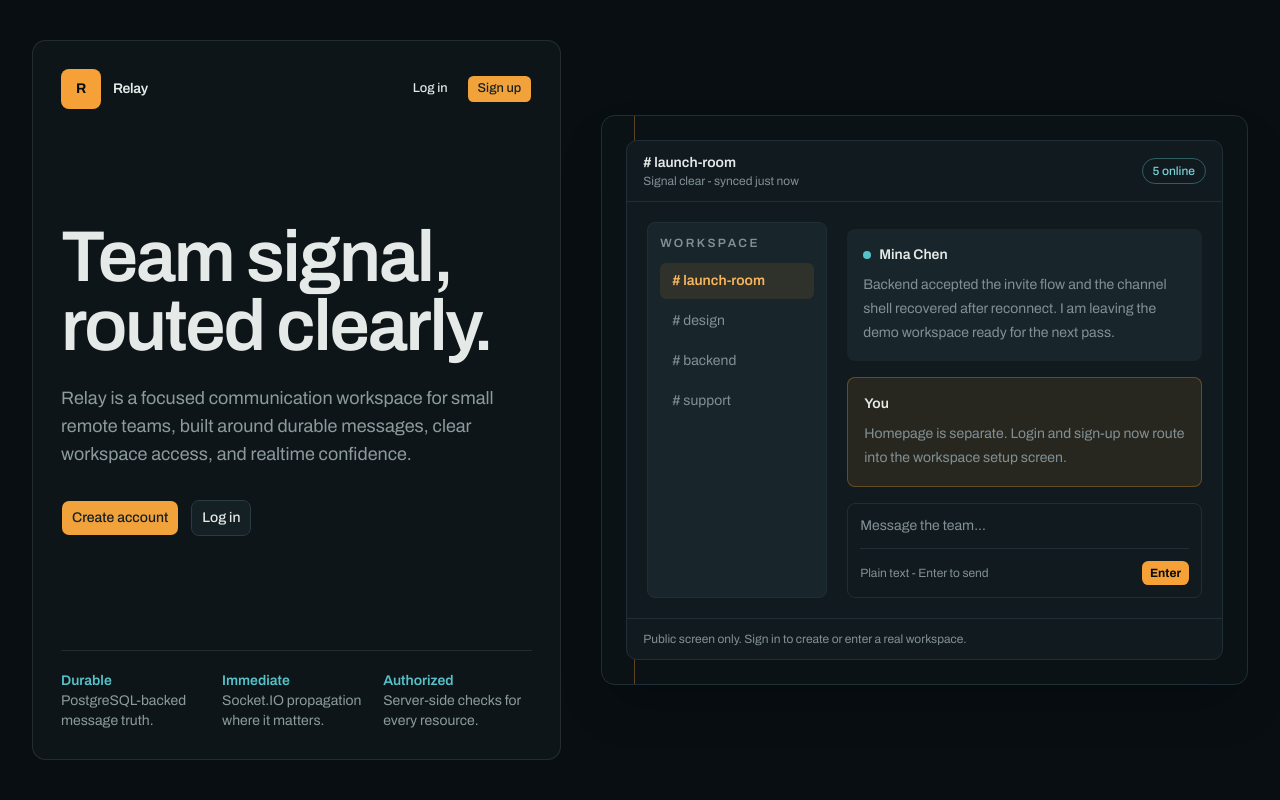
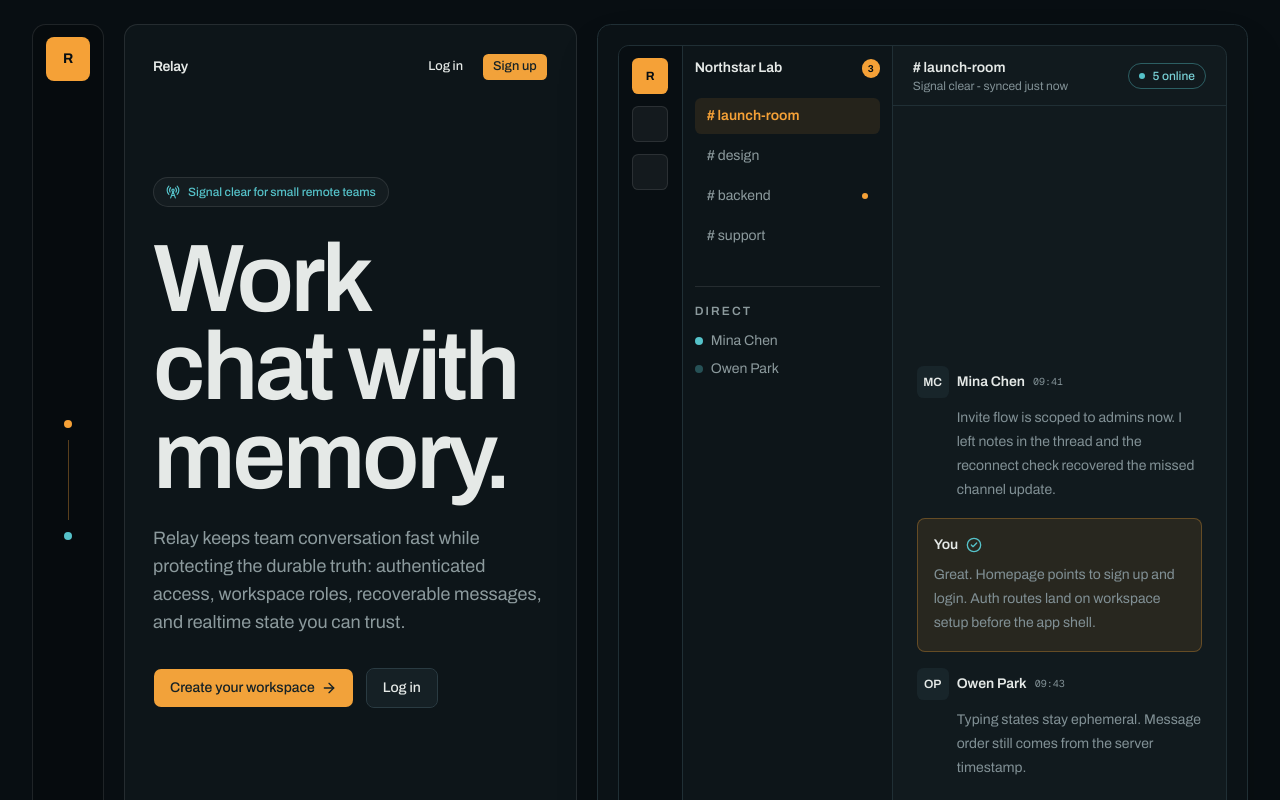
Before and after one commit to AshrafMurad/relay, a Next.js app in the folder frontend/: page / in a window 1280 px wide. Shown: the top 800 px of the page. Built offline with nearby package versions, Linux system fonts and the light colour scheme.

Commit message:
feat: enhance authentication page layout and functionality; improve user prompts and accessibility

```diff
--- a/frontend/app/page.tsx
+++ b/frontend/app/page.tsx
@@ -1,85 +1,121 @@
 import Link from "next/link"
+import { ArrowRight, CheckCircle2, Clock3, MessageSquare, RadioTower, ShieldCheck } from "lucide-react"
 
 import { Button } from "@/components/ui/button"
 
 export default function Home() {
   return (
     <main className="min-h-dvh overflow-y-auto bg-signal-carbon text-signal-panel-text">
-      <section className="mx-auto grid min-h-dvh w-full max-w-7xl gap-10 px-5 py-6 md:px-8 lg:grid-cols-[minmax(0,0.9fr)_minmax(540px,1.1fr)] lg:items-center lg:py-10">
-        <div className="flex min-h-[calc(100dvh-3rem)] flex-col justify-between gap-10 rounded-2xl border border-white/10 bg-signal-panel p-5 md:p-7 lg:min-h-[calc(100dvh-5rem)]">
+      <section className="mx-auto grid min-h-dvh w-full max-w-7xl gap-5 px-4 py-4 md:px-6 lg:grid-cols-[72px_minmax(0,0.82fr)_minmax(560px,1.18fr)] lg:px-8 lg:py-6">
+        <aside className="hidden rounded-2xl border border-white/10 bg-black/20 p-3 lg:flex lg:min-h-[calc(100dvh-3rem)] lg:flex-col lg:items-center lg:justify-between" aria-label="Relay route rail">
+          <Link className="grid size-11 place-items-center rounded-lg bg-signal-amber text-sm font-bold text-signal-carbon" href="/" aria-label="Relay home">R</Link>
+          <div className="flex flex-col items-center gap-3 text-signal-panel-muted">
+            <span className="size-2 rounded-full bg-signal-amber" />
+            <span className="h-20 w-px bg-signal-amber/35" />
+            <span className="size-2 rounded-full bg-signal-cyan" />
+          </div>
+          <div className="rounded-full border border-white/10 px-2 py-3 text-[10px] font-semibold uppercase tracking-[0.22em] text-signal-panel-muted [writing-mode:vertical-rl]">Clear</div>
+        </aside>
+
+        <div className="flex min-h-[calc(100dvh-2rem)] flex-col justify-between gap-10 rounded-2xl border border-white/10 bg-signal-panel p-5 md:p-7 lg:min-h-[calc(100dvh-3rem)]">
           <nav className="flex items-center justify-between gap-4" aria-label="Public navigation">
-            <Link className="flex items-center gap-3" href="/" aria-label="Relay home">
+            <Link className="flex items-center gap-3 lg:hidden" href="/" aria-label="Relay home">
               <span className="grid size-10 place-items-center rounded-lg bg-signal-amber text-sm font-bold text-signal-carbon">R</span>
               <span className="text-sm font-semibold tracking-tight">Relay</span>
             </Link>
+            <span className="hidden text-sm font-semibold tracking-tight lg:inline">Relay</span>
             <div className="flex items-center gap-2">
               <Button render={<Link href="/login" />} size="sm" variant="ghost">Log in</Button>
               <Button render={<Link href="/signup" />} size="sm">Sign up</Button>
             </div>
           </nav>
 
-          <div className="max-w-2xl py-10 md:py-16">
-            <h1 className="max-w-[12ch] text-5xl font-semibold leading-[0.95] tracking-[-0.03em] text-signal-panel-text md:text-7xl">
-              Team signal, routed clearly.
+          <div className="max-w-2xl py-8 md:py-14">
+            <div className="mb-7 flex w-fit items-center gap-2 rounded-full border border-white/10 bg-white/[0.03] px-3 py-1.5 text-xs font-medium text-signal-cyan">
+              <RadioTower className="size-3.5" aria-hidden="true" />
+              Signal clear for small remote teams
+            </div>
+            <h1 className="max-w-[11ch] text-5xl font-semibold leading-[0.92] tracking-[-0.035em] text-signal-panel-text md:text-7xl xl:text-8xl">
+              Work chat with memory.
             </h1>
             <p className="mt-6 max-w-xl text-base leading-7 text-signal-panel-muted md:text-lg">
-              Relay is a focused communication workspace for small remote teams, built around durable messages, clear workspace access, and realtime confidence.
+              Relay keeps team conversation fast while protecting the durable truth: authenticated access, workspace roles, recoverable messages, and realtime state you can trust.
             </p>
             <div className="mt-8 flex flex-col gap-3 sm:flex-row">
-              <Button render={<Link href="/signup" />} size="lg">Create account</Button>
-              <Button render={<Link href="/login" />} size="lg" variant="outline">Log in</Button>
+              <Button className="h-10 px-4" render={<Link href="/signup" />}>Create your workspace <ArrowRight className="size-4" aria-hidden="true" /></Button>
+              <Button className="h-10 px-4" render={<Link href="/login" />} variant="outline">Log in</Button>
             </div>
           </div>
 
-          <div className="grid gap-3 border-t border-white/10 pt-5 text-sm text-signal-panel-muted sm:grid-cols-3">
-            <p><span className="block font-semibold text-signal-cyan">Durable</span> PostgreSQL-backed message truth.</p>
-            <p><span className="block font-semibold text-signal-cyan">Immediate</span> Socket.IO propagation where it matters.</p>
-            <p><span className="block font-semibold text-signal-cyan">Authorized</span> Server-side checks for every resource.</p>
+          <div className="grid gap-3 border-t border-white/10 pt-5 text-sm text-signal-panel-muted sm:grid-cols-[1fr_1fr]">
+            <p className="flex gap-3"><ShieldCheck className="mt-0.5 size-4 shrink-0 text-signal-cyan" aria-hidden="true" /><span><span className="block font-semibold text-signal-panel-text">Permission-aware by default</span>Every workspace operation is scoped to membership and role.</span></p>
+            <p className="flex gap-3"><Clock3 className="mt-0.5 size-4 shrink-0 text-signal-cyan" aria-hidden="true" /><span><span className="block font-semibold text-signal-panel-text">Built for reconnects</span>Durable messages stay canonical when a browser drops and returns.</span></p>
           </div>
         </div>
 
-        <div className="relative min-h-[560px] overflow-hidden rounded-2xl border border-signal-line bg-signal-paper p-4 text-signal-ink shadow-2xl md:p-6">
-          <div className="absolute left-8 top-0 h-full w-px bg-signal-amber/35" aria-hidden="true" />
-          <div className="relative grid h-full min-h-[520px] grid-rows-[auto_1fr_auto] overflow-hidden rounded-xl border border-signal-line bg-signal-surface">
-            <div className="flex items-center justify-between border-b border-signal-line px-4 py-3">
-              <div>
-                <p className="text-sm font-semibold"># launch-room</p>
-                <p className="text-xs text-signal-muted">Signal clear - synced just now</p>
-              </div>
-              <span className="rounded-full border border-signal-cyan/40 px-2.5 py-1 text-xs font-medium text-signal-cyan-ink">5 online</span>
+        <div className="relative min-h-[620px] overflow-hidden rounded-2xl border border-signal-line bg-signal-paper p-3 text-signal-ink shadow-2xl md:p-5 lg:min-h-[calc(100dvh-3rem)]">
+          <div className="absolute inset-x-5 top-8 h-px bg-signal-amber/40" aria-hidden="true" />
+          <div className="relative grid h-full min-h-[580px] overflow-hidden rounded-xl border border-signal-line bg-signal-surface md:grid-cols-[64px_210px_minmax(0,1fr)]">
+            <div className="hidden border-r border-signal-line bg-signal-carbon p-3 md:flex md:flex-col md:items-center md:gap-3">
+              <div className="grid size-9 place-items-center rounded-md bg-signal-amber text-xs font-bold text-signal-carbon">R</div>
+              <div className="size-9 rounded-md border border-white/10 bg-white/5" />
+              <div className="size-9 rounded-md border border-white/10 bg-white/5" />
             </div>
 
-            <div className="grid gap-5 overflow-hidden p-4 md:grid-cols-[180px_minmax(0,1fr)] md:p-5">
-              <aside className="hidden rounded-lg border border-signal-line bg-signal-surface-raised p-3 md:block">
-                <p className="text-xs font-semibold uppercase tracking-[0.2em] text-signal-muted">Workspace</p>
-                <div className="mt-3 grid gap-1 text-sm">
-                  <div className="rounded-md bg-signal-amber/10 px-3 py-2 font-semibold text-signal-amber-ink"># launch-room</div>
-                  <div className="px-3 py-2 text-signal-muted"># design</div>
-                  <div className="px-3 py-2 text-signal-muted"># backend</div>
-                  <div className="px-3 py-2 text-signal-muted"># support</div>
+            <aside className="hidden border-r border-signal-line bg-signal-panel p-3 text-signal-panel-text md:block">
+              <div className="flex items-center justify-between">
+                <p className="text-sm font-semibold">Northstar Lab</p>
+                <span className="rounded-full bg-signal-amber px-1.5 py-0.5 text-[10px] font-bold text-signal-carbon">3</span>
+              </div>
+              <div className="mt-5 grid gap-1 text-sm">
+                <div className="rounded-md bg-signal-amber/10 px-3 py-2 font-semibold text-signal-amber"># launch-room</div>
+                <div className="px-3 py-2 text-signal-panel-muted"># design</div>
+                <div className="flex items-center justify-between px-3 py-2 text-signal-panel-muted"><span># backend</span><span className="size-1.5 rounded-full bg-signal-amber" /></div>
+                <div className="px-3 py-2 text-signal-panel-muted"># support</div>
+              </div>
+              <div className="mt-8 border-t border-white/10 pt-4">
+                <p className="text-xs font-semibold uppercase tracking-[0.18em] text-signal-panel-muted">Direct</p>
+                <div className="mt-3 grid gap-2 text-sm text-signal-panel-muted">
+                  <p className="flex items-center gap-2"><span className="size-2 rounded-full bg-signal-cyan" />Mina Chen</p>
+                  <p className="flex items-center gap-2"><span className="size-2 rounded-full bg-signal-cyan/35" />Owen Park</p>
                 </div>
-              </aside>
+              </div>
+            </aside>
 
-              <div className="flex min-w-0 flex-col justify-end gap-4">
-                <div className="max-w-[82ch] rounded-lg bg-signal-surface-raised p-4">
-                  <div className="flex items-center gap-2 text-sm font-semibold"><span className="size-2 rounded-full bg-signal-cyan" />Mina Chen</div>
-                  <p className="mt-2 text-sm leading-6 text-signal-muted">Backend accepted the invite flow and the channel shell recovered after reconnect. I am leaving the demo workspace ready for the next pass.</p>
+            <section className="grid min-w-0 grid-rows-[60px_1fr_auto]">
+              <header className="flex items-center justify-between border-b border-signal-line px-4 py-3 md:px-5">
+                <div>
+                  <p className="text-sm font-semibold"># launch-room</p>
+                  <p className="text-xs text-signal-muted">Signal clear - synced just now</p>
+                </div>
+                <span className="inline-flex items-center gap-2 rounded-full border border-signal-cyan/40 px-2.5 py-1 text-xs font-medium text-signal-cyan-ink"><span className="size-1.5 rounded-full bg-signal-cyan" />5 online</span>
+              </header>
+
+              <div className="flex min-h-0 flex-col justify-end gap-4 overflow-hidden p-4 md:p-6">
+                <div className="max-w-[82ch]">
+                  <div className="flex items-center gap-2 text-sm font-semibold"><span className="grid size-8 place-items-center rounded-md bg-signal-surface-raised text-xs">MC</span>Mina Chen <span className="font-mono text-[10px] font-normal text-signal-muted">09:41</span></div>
+                  <p className="mt-2 pl-10 text-sm leading-6 text-signal-muted">Invite flow is scoped to admins now. I left notes in the thread and the reconnect check recovered the missed channel update.</p>
                 </div>
                 <div className="ml-auto max-w-[82ch] rounded-lg border border-signal-amber/30 bg-signal-amber/10 p-4">
-                  <div className="text-sm font-semibold">You</div>
-                  <p className="mt-2 text-sm leading-6 text-signal-muted">Homepage is separate. Login and sign-up now route into the workspace setup screen.</p>
+                  <div className="flex items-center gap-2 text-sm font-semibold">You <CheckCircle2 className="size-4 text-signal-cyan" aria-hidden="true" /></div>
+                  <p className="mt-2 text-sm leading-6 text-signal-muted">Great. Homepage points to sign up and login. Auth routes land on workspace setup before the app shell.</p>
                 </div>
+                <div className="max-w-[82ch]">
+                  <div className="flex items-center gap-2 text-sm font-semibold"><span className="grid size-8 place-items-center rounded-md bg-signal-surface-raised text-xs">OP</span>Owen Park <span className="font-mono text-[10px] font-normal text-signal-muted">09:43</span></div>
+                  <p className="mt-2 pl-10 text-sm leading-6 text-signal-muted">Typing states stay ephemeral. Message order still comes from the server timestamp.</p>
+                </div>
+              </div>
+
+              <div className="border-t border-signal-line p-3 md:p-4">
                 <div className="rounded-lg border border-signal-line bg-signal-surface p-3">
                   <p className="text-sm text-signal-muted">Message the team...</p>
                   <div className="mt-3 flex items-center justify-between border-t border-signal-line pt-3">
-                    <span className="text-xs text-signal-muted">Plain text - Enter to send</span>
-                    <span className="rounded-md bg-signal-amber px-2 py-1 text-xs font-bold text-signal-carbon">Enter</span>
+                    <span className="inline-flex items-center gap-2 text-xs text-signal-muted"><MessageSquare className="size-3.5" aria-hidden="true" />Plain text - Enter to send</span>
+                    <span className="rounded-md bg-signal-amber px-2 py-1 text-xs font-bold text-signal-carbon">Send</span>
                   </div>
                 </div>
               </div>
-            </div>
-
-            <div className="border-t border-signal-line px-4 py-3 text-xs text-signal-muted">Public screen only. Sign in to create or enter a real workspace.</div>
+            </section>
           </div>
         </div>
       </section>
--- a/frontend/components/relay/auth-page.tsx
+++ b/frontend/components/relay/auth-page.tsx
@@ -3,6 +3,7 @@
 import { useState, type FormEvent } from "react"
 import Link from "next/link"
 import { useRouter } from "next/navigation"
+import { ArrowRight, CheckCircle2, LockKeyhole, RadioTower, ShieldCheck } from "lucide-react"
 
 import { Button } from "@/components/ui/button"
 import { apiRequest, ApiClientError } from "@/lib/api/client"
@@ -13,7 +14,7 @@ type AuthMode = "login" | "signup"
 type Status = { tone: "neutral" | "success" | "error"; message: string } | null
 
 function inputClass() {
-  return "h-10 rounded-md border border-signal-line bg-signal-surface px-3 text-sm text-signal-ink outline-none transition focus:border-signal-cyan focus:ring-2 focus:ring-signal-cyan/15"
+  return "h-11 rounded-md border border-signal-line bg-signal-surface px-3 text-sm text-signal-ink outline-none transition placeholder:text-signal-muted/70 focus:border-signal-cyan focus:ring-2 focus:ring-signal-cyan/15"
 }
 
 function statusFromError(error: unknown): Status {
@@ -79,42 +80,77 @@ export function AuthPage({ mode }: { mode: AuthMode }) {
   }
 
   return (
-    <main className="grid min-h-dvh overflow-y-auto bg-signal-carbon px-4 py-6 text-signal-panel-text md:px-6">
-      <div className="mx-auto grid w-full max-w-5xl gap-6 lg:grid-cols-[minmax(0,0.9fr)_420px] lg:items-center">
-        <section className="rounded-2xl border border-white/10 bg-signal-panel p-5 md:p-8">
-          <Link className="inline-flex items-center gap-3" href="/">
+    <main className="min-h-dvh overflow-y-auto bg-signal-carbon px-4 py-4 text-signal-panel-text md:px-6 lg:px-8">
+      <div className="mx-auto grid min-h-[calc(100dvh-2rem)] w-full max-w-6xl gap-5 lg:grid-cols-[minmax(0,1fr)_440px]">
+        <section className="relative overflow-hidden rounded-2xl border border-white/10 bg-signal-panel p-5 md:p-8">
+          <div className="absolute bottom-0 left-10 top-24 w-px bg-signal-amber/35" aria-hidden="true" />
+          <div className="relative flex h-full min-h-[520px] flex-col justify-between gap-10">
+            <div>
+              <Link className="inline-flex items-center gap-3" href="/" aria-label="Relay home">
                 <span className="grid size-10 place-items-center rounded-lg bg-signal-amber text-sm font-bold text-signal-carbon">R</span>
                 <span className="font-semibold">Relay</span>
               </Link>
-          <h1 className="mt-10 max-w-[12ch] text-4xl font-semibold leading-none tracking-[-0.03em] md:text-6xl">
-            {isSignup ? "Create your Relay access." : "Return to your workspace."}
+
+              <div className="mt-12 max-w-2xl">
+                <div className="mb-6 flex w-fit items-center gap-2 rounded-full border border-white/10 bg-white/[0.03] px-3 py-1.5 text-xs font-medium text-signal-cyan">
+                  {isSignup ? <ShieldCheck className="size-3.5" aria-hidden="true" /> : <RadioTower className="size-3.5" aria-hidden="true" />}
+                  {isSignup ? "New workspace access" : "Authenticated workspace entry"}
+                </div>
+                <h1 className="max-w-[11ch] text-5xl font-semibold leading-[0.94] tracking-[-0.035em] md:text-7xl">
+                  {isSignup ? "Start with the right access." : "Pick up the signal."}
                 </h1>
-          <p className="mt-5 max-w-xl text-sm leading-6 text-signal-panel-muted md:text-base">
+                <p className="mt-6 max-w-xl text-base leading-7 text-signal-panel-muted">
                   {isSignup
-              ? "Sign up, then enter the workspace setup screen to create or join a team."
-              : "Log in to continue to workspace setup, channel navigation, and the authenticated Relay shell."}
+                    ? "Create your account, then move into workspace setup to create a team space or accept an invitation."
+                    : "Log in to continue to workspace setup, channel navigation, direct messages, and the realtime Relay shell."}
                 </p>
+              </div>
+            </div>
+
+            <div className="relative ml-5 grid gap-3 border-t border-white/10 pt-5 text-sm text-signal-panel-muted md:grid-cols-3">
+              <p><span className="mb-2 flex size-7 items-center justify-center rounded-md bg-signal-amber text-signal-carbon"><LockKeyhole className="size-4" aria-hidden="true" /></span><span className="block font-semibold text-signal-panel-text">Session</span>HTTP cookies carry authenticated access.</p>
+              <p><span className="mb-2 flex size-7 items-center justify-center rounded-md border border-signal-cyan/40 text-signal-cyan"><ShieldCheck className="size-4" aria-hidden="true" /></span><span className="block font-semibold text-signal-panel-text">Membership</span>Workspace actions stay server-authorized.</p>
+              <p><span className="mb-2 flex size-7 items-center justify-center rounded-md border border-signal-cyan/40 text-signal-cyan"><RadioTower className="size-4" aria-hidden="true" /></span><span className="block font-semibold text-signal-panel-text">Realtime</span>Socket context follows signed-in users.</p>
+            </div>
+          </div>
         </section>
 
-        <section className="rounded-2xl border border-signal-line bg-signal-surface p-5 text-signal-ink shadow-2xl md:p-6">
+        <section className="grid content-center rounded-2xl border border-signal-line bg-signal-paper p-3 text-signal-ink shadow-2xl md:p-5">
+          <div className="rounded-xl border border-signal-line bg-signal-surface p-5 md:p-6">
+            <div className="flex items-start justify-between gap-5">
               <div>
-            <h2 className="text-xl font-semibold">{isSignup ? "Sign up" : "Log in"}</h2>
-            <p className="mt-1 text-sm text-signal-muted">
+                <h2 className="text-2xl font-semibold tracking-[-0.02em]">{isSignup ? "Create account" : "Log in"}</h2>
+                <p className="mt-2 text-sm leading-6 text-signal-muted">
                   {isSignup ? "Already have access?" : "Need an account?"} {" "}
                   <Link className="font-semibold text-signal-cyan-ink underline" href={isSignup ? "/login" : "/signup"}>
-                {isSignup ? "Log in" : "Sign up"}
+                    {isSignup ? "Log in instead" : "Create one"}
                   </Link>
                 </p>
+              </div>
+              <span className="grid size-10 place-items-center rounded-lg bg-signal-carbon text-sm font-bold text-signal-panel-text">R</span>
             </div>
 
             <div className="mt-5"><StatusMessage status={status} /></div>
 
-          <form className="mt-5 grid gap-3" onSubmit={handleSubmit}>
-            {isSignup && <Field label="Name"><input className={inputClass()} name="name" required /></Field>}
-            <Field label="Email"><input className={inputClass()} name="email" required type="email" /></Field>
-            <Field label="Password"><input className={inputClass()} minLength={isSignup ? 12 : undefined} name="password" required type="password" /></Field>
-            <Button type="submit">{isSignup ? "Create account" : "Log in"}</Button>
+            <form className="mt-5 grid gap-4" onSubmit={handleSubmit}>
+              {isSignup && <Field label="Name"><input className={inputClass()} name="name" placeholder="Mina Chen" required /></Field>}
+              <Field label="Email"><input className={inputClass()} name="email" placeholder="you@team.com" required type="email" /></Field>
+              <Field label="Password"><input className={inputClass()} minLength={isSignup ? 12 : undefined} name="password" placeholder={isSignup ? "At least 12 characters" : "Your password"} required type="password" /></Field>
+              <Button className="mt-1 h-10" type="submit">
+                {isSignup ? "Create account" : "Enter workspace"}
+                <ArrowRight className="size-4" aria-hidden="true" />
+              </Button>
             </form>
+
+            <div className="mt-6 rounded-lg border border-signal-line bg-signal-surface-raised p-4">
+              <div className="flex items-center gap-2 text-sm font-semibold"><CheckCircle2 className="size-4 text-signal-cyan" aria-hidden="true" />What happens next</div>
+              <p className="mt-2 text-sm leading-6 text-signal-muted">
+                {isSignup
+                  ? "After signup, log in and use workspace setup to create your team space or accept an invitation token."
+                  : "Successful login routes you to workspace setup, where you can create a workspace or enter an existing one."}
+              </p>
+            </div>
+          </div>
         </section>
       </div>
     </main>
```
Lines whose indentation alone changed are shown as unchanged.
